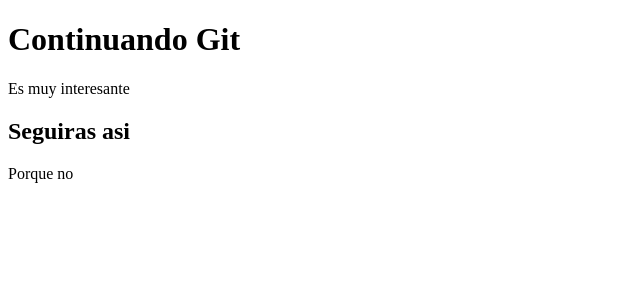
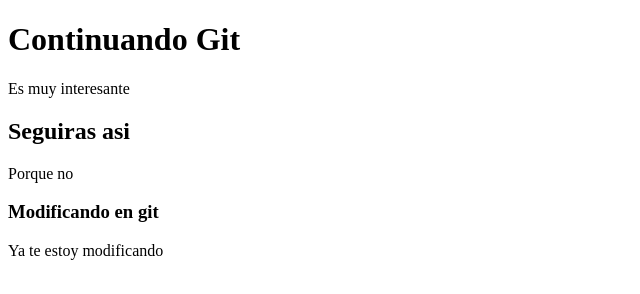
Before and after one commit to ReporVia/CursoGit, a plain HTML site: page index.html in a window 1280 px wide. Shown: the whole page, without its empty margins (0-640 px from the left). Drawn offline with Linux system fonts and the light colour scheme.

Commit message:
Update index.html

```diff
--- a/index.html
+++ b/index.html
@@ -11,5 +11,7 @@
     <p>Es muy interesante</p>
     <h2>Seguiras asi</h2>
     <p>Porque no</p>
+    <h3>Modificando en git</h3>
+    <p>Ya te estoy modificando</p>
 </body>
 </html>
```
